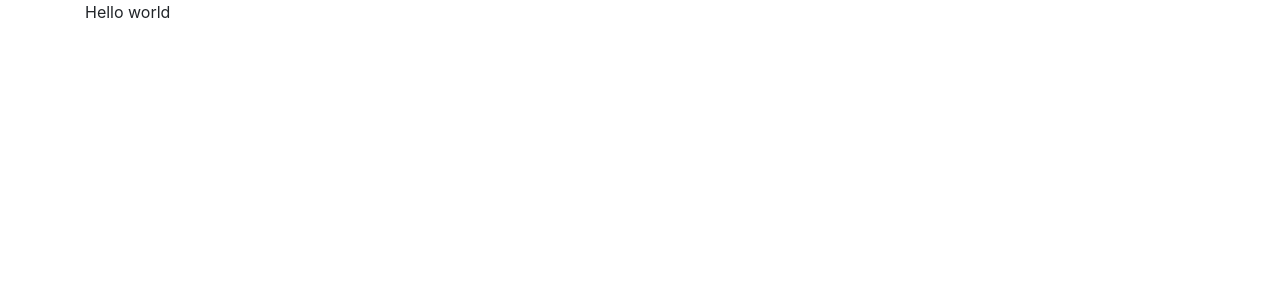
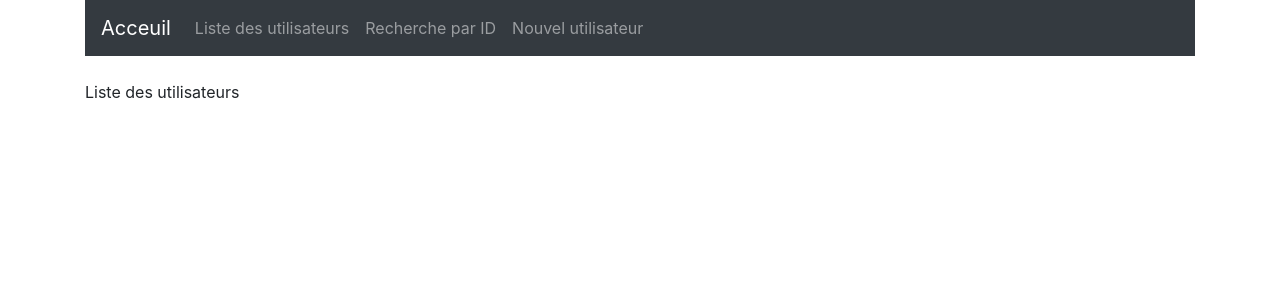
Before and after one commit to NdiagaSarr/MERN_Stack, a React (Create React App) app in the folder tpmern/: page / in a window 1280 px wide. Shown: the top 300 px of the page. Built offline with nearby package versions, Linux system fonts and the light colour scheme.

Commit message:
Ajout des composants du front avec la route vers ces derniers

```diff
--- a/tpmern/src/App.js
+++ b/tpmern/src/App.js
@@ -2,13 +2,24 @@ import logo from './logo.svg';
 import './App.css';
 import React from "react";
 import "bootstrap/dist/css/bootstrap.min.css";
+import { BrowserRouter as Router, Route } from "react-router-dom";
 
+import Navbar from "./components/navbar.component"
+import listusers from "./components/list-users.component";
+import listbyid from "./components/list-by-id.component";
+import newuser from "./components/new-user.component";
 
 function App() {
   return (
-    < div  className = "container" >
-      Hello world
-    </div>
+    <Router>
+      < div  className = "container" >
+        <Navbar/>
+        <br/>
+        <Route path="/" exact component={listusers} />
+        <Route path="/:id" component={listbyid} />
+        <Route path="/add" component={newuser} />
+      </div>
+    </Router>
   );
 }
 
--- /dev/null
+++ b/tpmern/src/components/list-by-id.component.js
@@ -0,0 +1,11 @@
+import React, { Component } from 'react';
+
+export default class listbyid extends Component {
+  render() {
+    return (
+      <div>
+        <p>Recherche par identifiant</p>
+      </div>
+    )
+  }
+}
--- /dev/null
+++ b/tpmern/src/components/list-users.component.js
@@ -0,0 +1,11 @@
+import React, { Component } from 'react';
+
+export default class listusers extends Component {
+  render() {
+    return (
+      <div>
+        <p>Liste des utilisateurs</p>
+      </div>
+    )
+  }
+}
--- /dev/null
+++ b/tpmern/src/components/navbar.component.js
@@ -0,0 +1,26 @@
+import React, { Component } from 'react';
+import { Link } from 'react-router-dom';
+
+export default class Navbar extends Component {
+
+  render() {
+    return (
+      <nav className="navbar navbar-dark bg-dark navbar-expand-lg">
+        <Link to="/" className="navbar-brand">Acceuil</Link>
+        <div className="collpase navbar-collapse">
+            <ul className="navbar-nav mr-auto">
+                <li className="navbar-item">
+                    <Link to="/" className="nav-link">Liste des utilisateurs</Link>
+                </li>
+                <li className="navbar-item">
+                    <Link to="/:id" className="nav-link">Recherche par ID</Link>
+                </li>
+                <li className="navbar-item">
+                    <Link to="/add" className="nav-link">Nouvel utilisateur</Link>
+                </li>
+            </ul>
+        </div>
+      </nav>
+    );
+  }
+}
--- /dev/null
+++ b/tpmern/src/components/new-user.component.js
@@ -0,0 +1,11 @@
+import React, { Component } from 'react';
+
+export default class newuser extends Component {
+  render() {
+    return (
+      <div>
+        <p>Ajouter nouvel utilisateur</p>
+      </div>
+    )
+  }
+}
```
